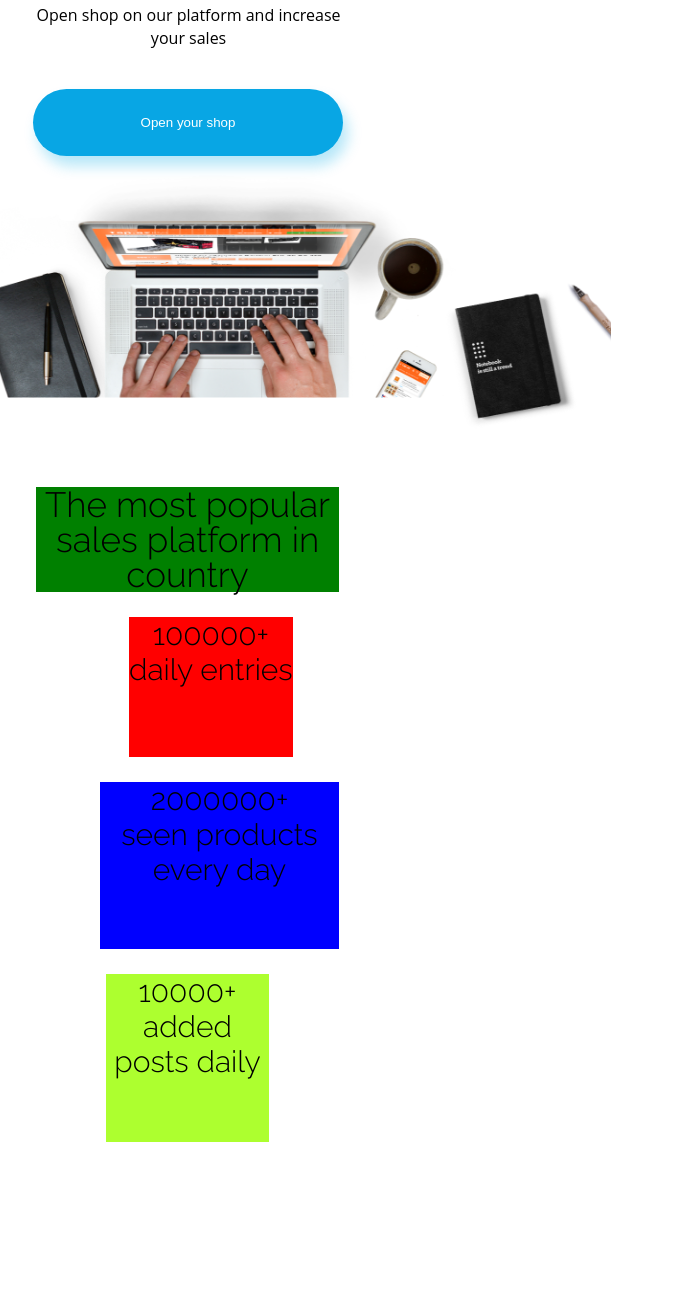
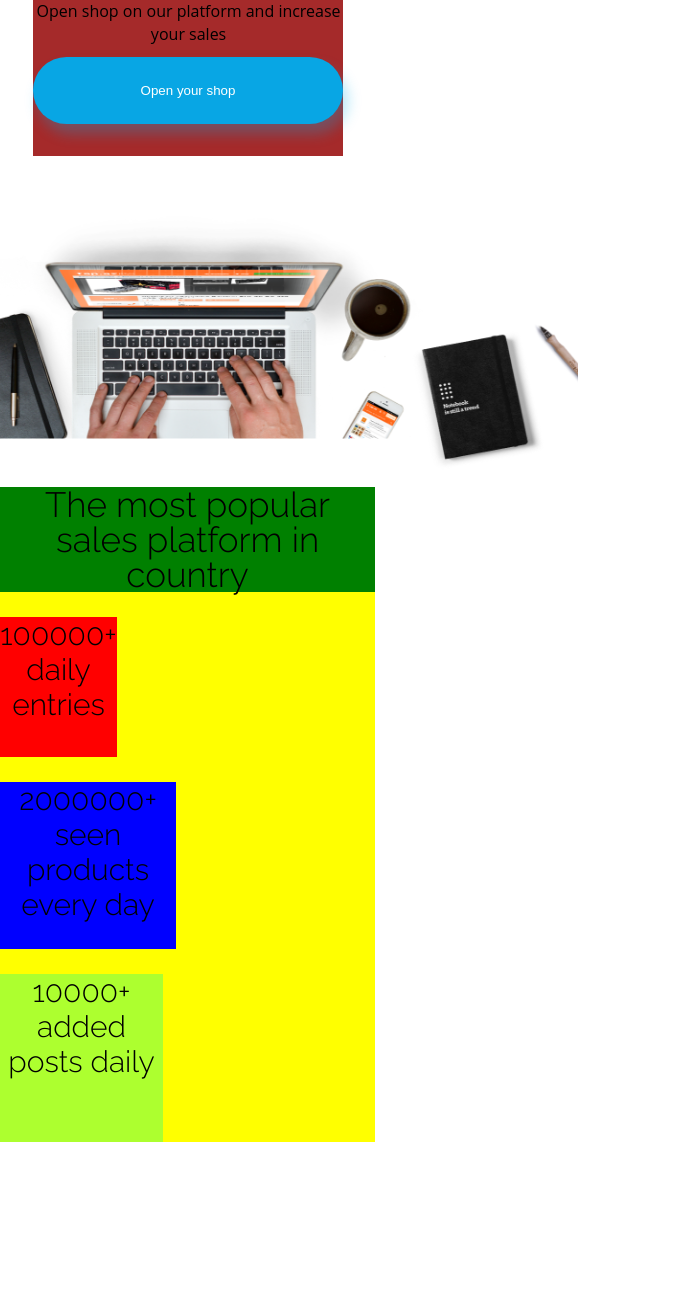
Before and after one commit to AlbertoLanchas/oxygen-shop, a website: page index.html in a window 1280 px wide. Shown: the part 227-1517 px from the top of the page, without its empty margins (0-674 px from the left). Drawn offline with Linux system fonts and the light colour scheme.

Commit message:
Add display block to all elements
Signed-off-by: AlbertoLanchas <albertolsn7@gmail.com>

```diff
--- a/index.html
+++ b/index.html
@@ -27,8 +27,8 @@
       <p class="Home-text">Open shop on our platform and
         increase your sales</p>
       <button class="Home-shop">Open your shop</button>
-      <img src="./assets/Background.png" alt="Background" class="Home-background">
     </div>
+    <img src="./assets/Background.png" alt="Background" class="Background">
 
     <div class="Results">
       <h3 class="Results-title">The most popular sales platform in country</h3>
--- a/index.scss
+++ b/index.scss
@@ -11,20 +11,17 @@ body {
 }
 
 .Header {
-  position: absolute;
+  display: block;
   text-align: center;
   width: 375px;
   height: 70px;
-  left: 0px;
-  top: 0px;
   box-shadow: 0px 3px 6px rgba(0, 0, 0, 0.29);
 
   &-title {
     text-align: center;
     position: absolute;
     font-weight: 300;
-    left: 25px;
-    top: 17px;
+    margin: 17px;
     color: #08a6e4;
   }
 
@@ -34,33 +31,35 @@ body {
     width: 20px;
     height: 12px;
     left: 325px;
-    top: 29px;
+    margin: 29px 0;
   }
 }
 
 .Home {
-  position: absolute;
-
+  background-color: brown;
+  display: block;
+  position: relative;
   width: 310px;
   height: 213px;
+  margin-top: 100px;
   left: 33px;
-  top: 170px;
 
   &-title {
-    position: absolute;
+    position: relative;
     width: 162px;
+    height: 57px;
     font-weight: 400;
     font-size: 35px;
     line-height: 41px;
     text-align: center;
     left: 73.59px;
   }
+
   &-text {
-    position: absolute;
+    position: relative;
     width: 308px;
     height: 57px;
     left: 1.56px;
-    top: 61px;
     font-family: "Open Sans";
     font-style: normal;
     font-weight: 400;
@@ -71,8 +70,6 @@ body {
   }
 
   &-shop {
-    position: absolute;
-    top: 146px;
     width: 310px;
     height: 67px;
     background: #08a6e4;
@@ -81,20 +78,21 @@ body {
     box-shadow: 5px 10px 14px rgba(7, 172, 230, 0.29);
     border-radius: 40px;
   }
-  &-background {
-    position: absolute;
-    width: 779px;
-    height: 267px;
-    left: -201.5px;
-    top: 223px;
-  }
+}
+
+.Background {
+  display: block;
+  position: relative;
+  width: 779px;
+  height: 267px;
+  left: -201.5px;
+  margin-top: 51px;
 }
 
 .Results {
   background-color: yellow;
-  position: absolute;
-  width: 303px;
-  left: 36px;
+  display: block;
+  width: 375px;
   top: 714px;
   font-family: "Raleway";
   font-style: normal;
@@ -106,30 +104,32 @@ body {
 
   &-title {
     background-color: green;
+    display: block;
     font-weight: 300;
+    margin-top: 13px;
   }
   &-logo {
+    display: block;
     &--1 {
       background-color: red;
-      position: absolute;
+      position: relative;
+      width: 117px;
       height: 140px;
-      left: 93px;
       margin-top: 25px;
     }
     &--2 {
       background-color: blue;
-      position: absolute;
+      position: relative;
+      width: 176px;
       height: 167px;
-      margin-top: 190px;
-      left: 64px;
+      margin-top: 25px;
     }
     &--3 {
       background-color: greenyellow;
-      position: absolute;
+      position: relative;
       width: 163px;
       height: 168px;
-      margin-top: 382px;
-      left: 70px;
+      margin-top: 25px;
     }
   }
 }
```
Also changed, not shown: index.css, 1 other file.
